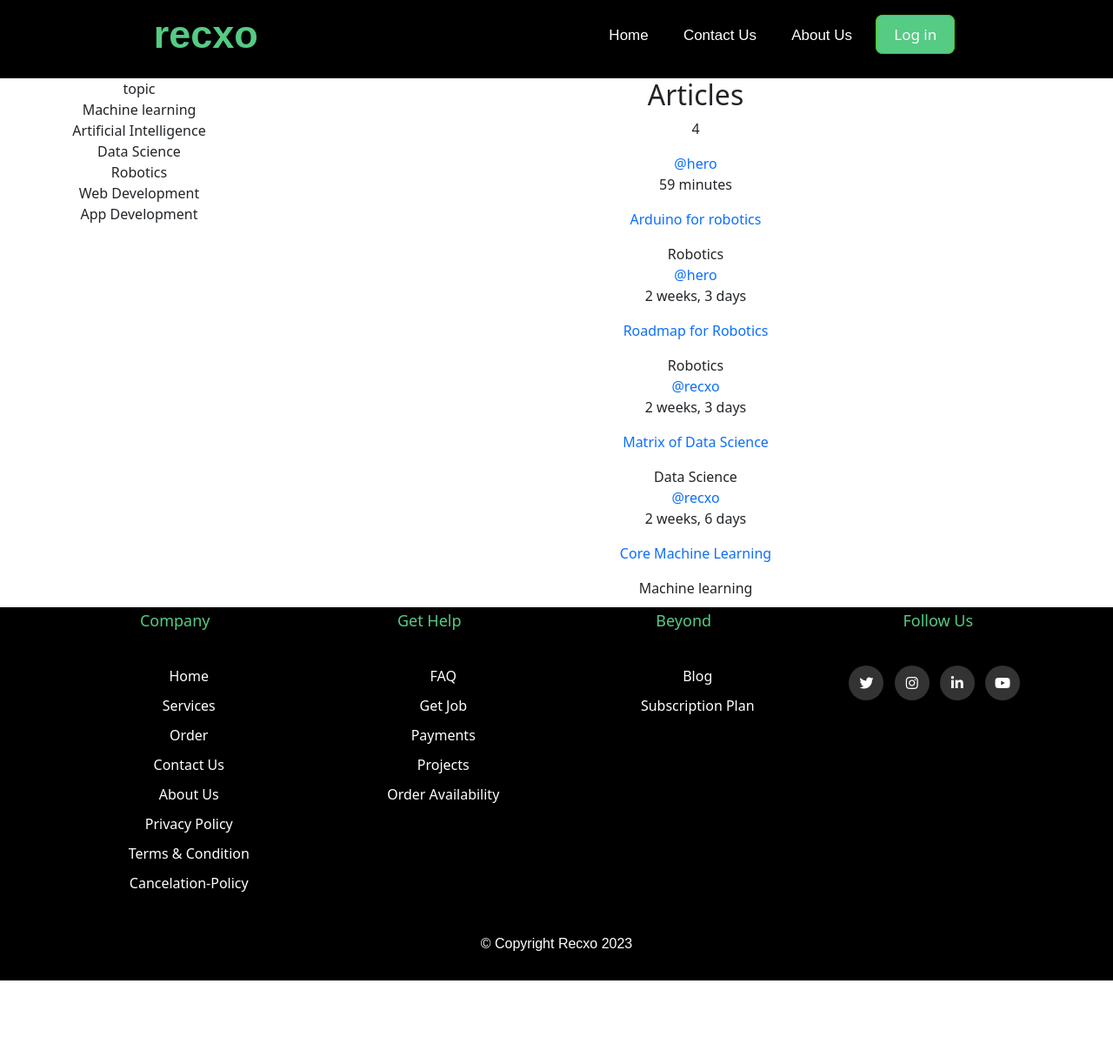
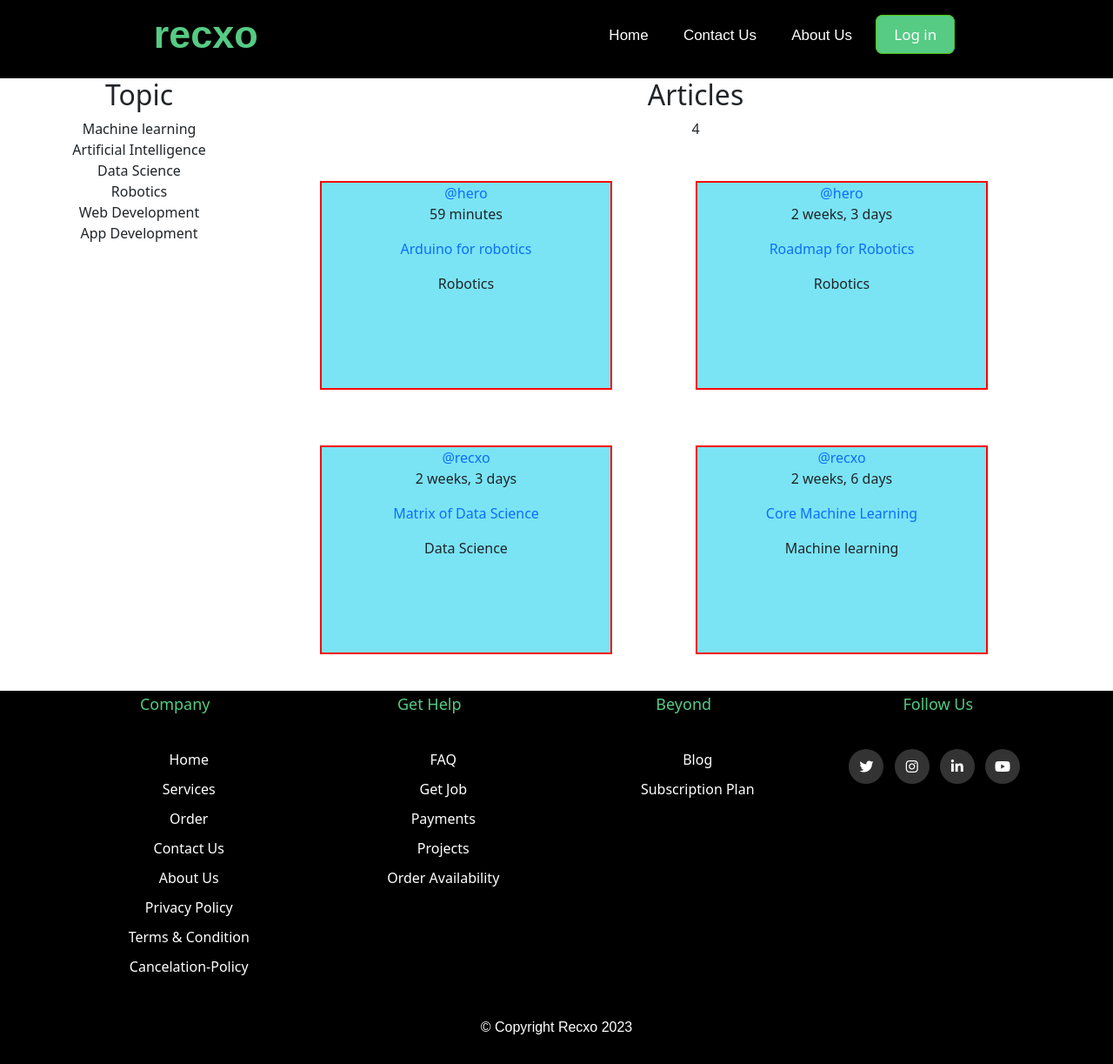
Before and after one commit to rishv1912/RECXO, a Django app: page /blog/ in a window 1280 px wide; the page is wider, and only the part inside the window is pictured. Shown: that part at 87% size. Before the commit the page ends 1127 px from the top of that part, so only its background shows below. Run offline with Django 4.2, Linux system fonts and the light colour scheme; data comes from the database, SQL or seed files in the repository; both versions use the stored data as it was after the commit.

Commit message:
made some changes in blog

```diff
--- a/templates/blog/blog_feed_component.html
+++ b/templates/blog/blog_feed_component.html
@@ -1,6 +1,20 @@
 <style>
+  .div{
+    display: flex;
+    flex-wrap: wrap;
+  }
+.blogPostBlog{
+  border: 2px solid red;
+  height: 15rem;
+  margin: 2em 3rem;
+  width: 35%;
+  background-color: rgba(64, 216, 239, 0.696);
 
+}
 </style>
+
+<div class="div">
+
 
 {% for blog in blogposts %}
 
@@ -20,3 +34,4 @@
   <div class="blogPostBlog__meta">{{blog.topic}}</div>
 </div>
 {% endfor %}
+</div>
--- a/templates/blog/topic_component.html
+++ b/templates/blog/topic_component.html
@@ -1,6 +1,5 @@
-
-topic
+<h2>Topic</h2>
 {% for topic in topics%}
 
-    <li>{{topic}}</li>
+<li>{{topic}}</li>
 {% endfor %}
```
Also changed, not shown: db.sqlite3.
